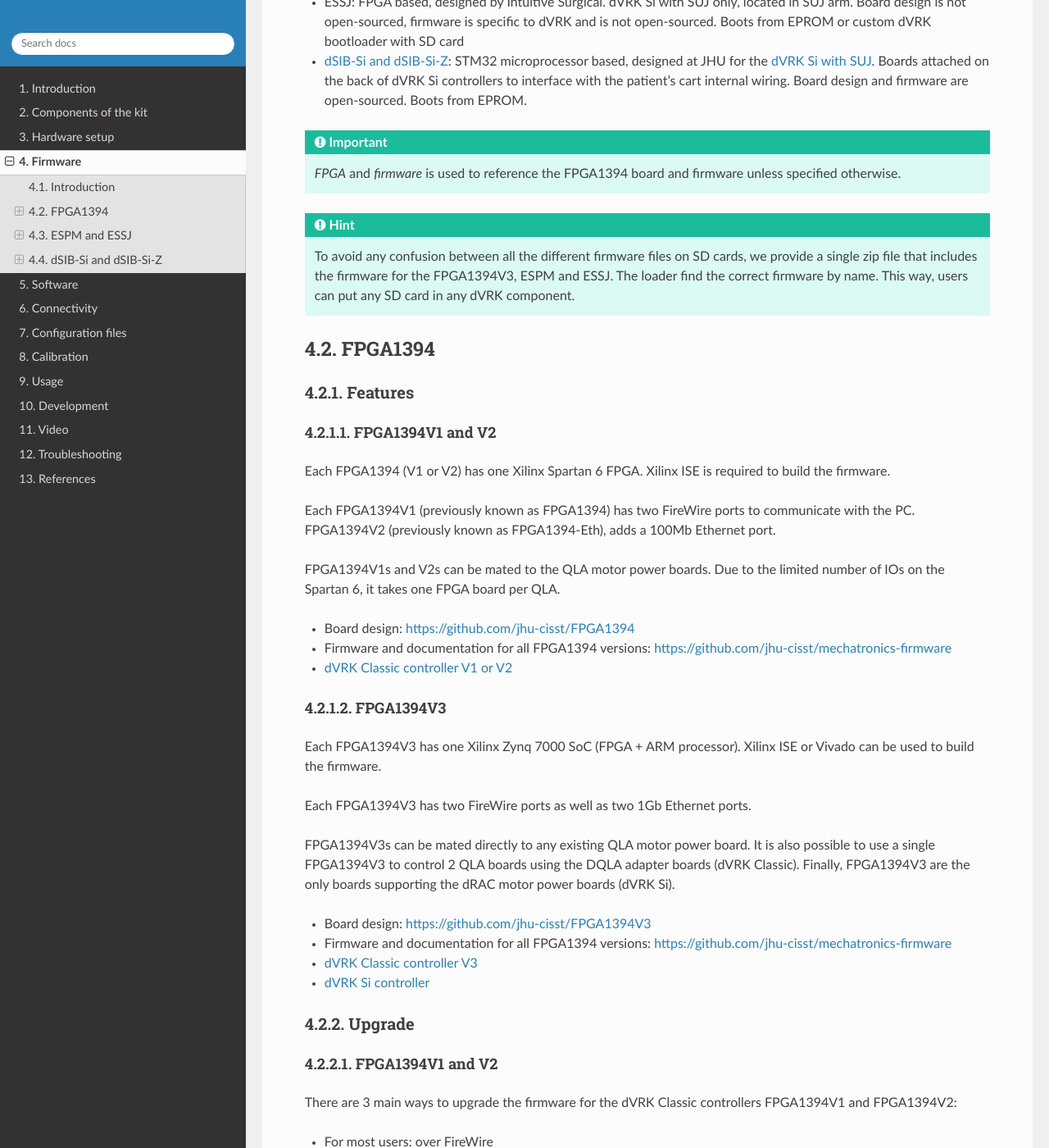
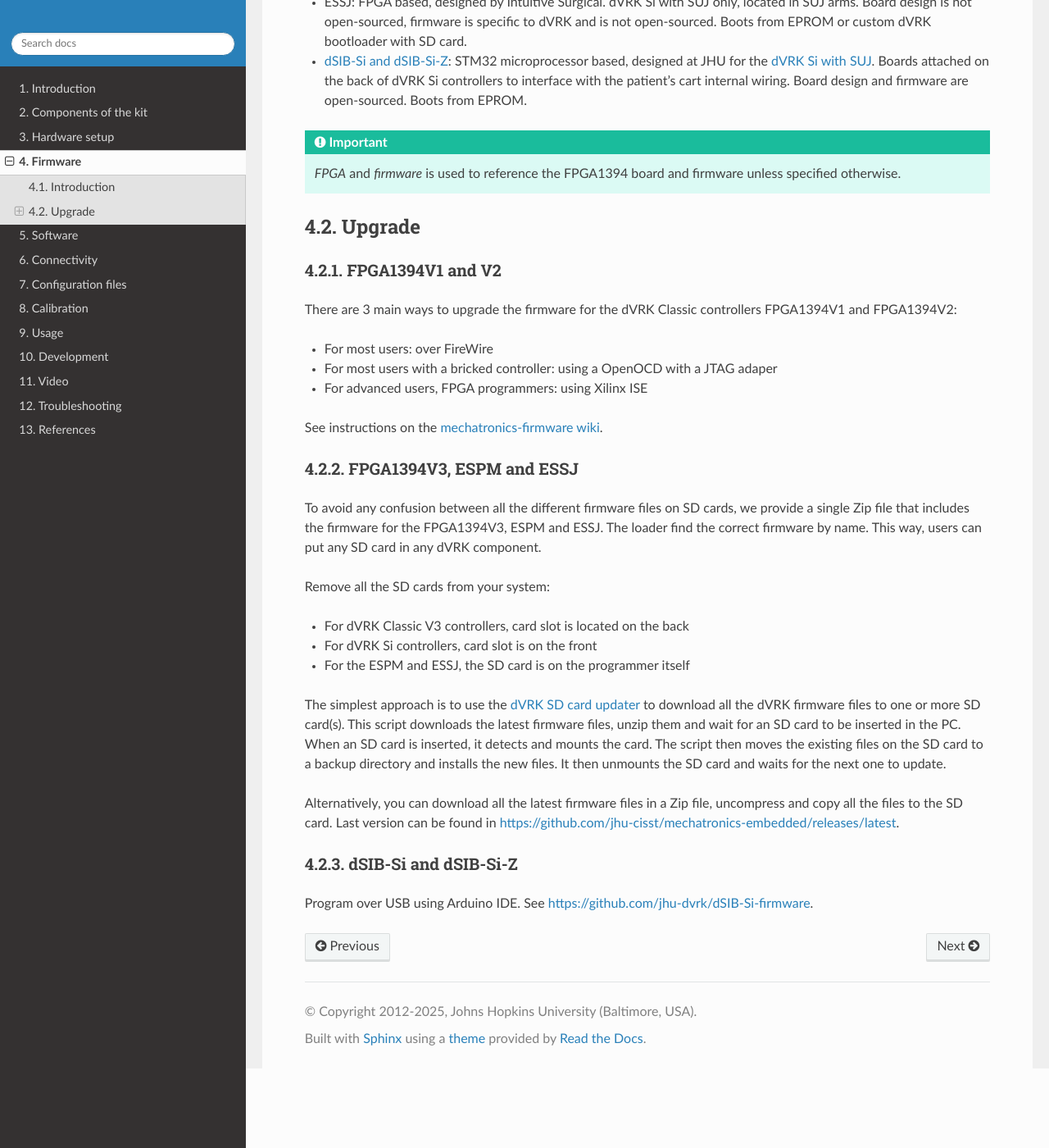
Before and after one commit to jhu-dvrk/dvrk-readthedocs, a Sphinx documentation site: the page built from docs/pages/firmware.rst, in a window 1280 px wide and 1400 px high, scrolled down 542 px. Shown: the whole window at 82% size. Built offline with Sphinx 7.4.7 and the Read the Docs theme 3.1.0, drawn with Linux system fonts in a browser that asks for light colours; the version number could not be read and is left out; some of the changed text lies outside the part shown.

Commit message:
removed redundant info from firmware page

```diff
--- a/docs/pages/firmware.rst
+++ b/docs/pages/firmware.rst
@@ -26,9 +26,9 @@ There are a few boards with embedded firmware used for the dVRK, either Classic
   with SD card.
 
 * ESSJ: FPGA based, designed by Intuitive Surgical. dVRK Si with SUJ only,
-  located in SUJ arm. Board design is not open-sourced, firmware is specific to
+  located in SUJ arms. Board design is not open-sourced, firmware is specific to
   dVRK and is not open-sourced.  Boots from EPROM or custom dVRK bootloader
-  with SD card
+  with SD card.
 
 * :ref:`dSIB-Si and dSIB-Si-Z <dsib-si-setup>`: STM32 microprocessor based,
   designed at JHU for the :ref:`dVRK Si with SUJ <setup-si-suj>`.  Boards
@@ -41,59 +41,13 @@ There are a few boards with embedded firmware used for the dVRK, either Classic
    *FPGA* and *firmware* is used to reference the FPGA1394 board and firmware
    unless specified otherwise.
 
-.. hint::
 
-    To avoid any confusion between all the different firmware files on SD
-    cards, we provide a single zip file that includes the firmware for the
-    FPGA1394V3, ESPM and ESSJ. The loader find the correct firmware by name.
-    This way, users can put any SD card in any dVRK component.
+Upgrade
+#######
 
-FPGA1394
-########
-
-Features
-********
 
 FPGA1394V1 and V2
-=================
-
-Each FPGA1394 (V1 or V2) has one Xilinx Spartan 6 FPGA.  Xilinx ISE is required
-to build the firmware.
-
-Each FPGA1394V1 (previously known as FPGA1394) has two FireWire ports to
-communicate with the PC. FPGA1394V2 (previously known as FPGA1394-Eth), adds a
-100Mb Ethernet port.
-
-FPGA1394V1s and V2s can be mated to the QLA motor power boards. Due to the
-limited number of IOs on the Spartan 6, it takes one FPGA board per QLA.
-
-* Board design: https://github.com/jhu-cisst/FPGA1394
-* Firmware and documentation for all FPGA1394 versions: https://github.com/jhu-cisst/mechatronics-firmware
-* :ref:`dVRK Classic controller V1 or V2 <classic-internal-v12>`
-
-FPGA1394V3
-==========
-
-Each FPGA1394V3 has one Xilinx Zynq 7000 SoC (FPGA + ARM processor).  Xilinx ISE
-or Vivado can be used to build the firmware.
-
-Each FPGA1394V3 has two FireWire ports as well as two 1Gb Ethernet ports.
-
-FPGA1394V3s can be mated directly to any existing QLA motor power board.  It is
-also possible to use a single FPGA1394V3 to control 2 QLA boards using the DQLA
-adapter boards (dVRK Classic). Finally, FPGA1394V3 are the only boards
-supporting the dRAC motor power boards (dVRK Si).
-
-* Board design: https://github.com/jhu-cisst/FPGA1394V3
-* Firmware and documentation for all FPGA1394 versions: https://github.com/jhu-cisst/mechatronics-firmware
-* :ref:`dVRK Classic controller V3 <classic-internal-v3>`
-* :ref:`dVRK Si controller <si-internal>`
-
-Upgrade
-*******
-
-FPGA1394V1 and V2
-=================
+*****************
 
 There are 3 main ways to upgrade the firmware for the dVRK Classic controllers FPGA1394V1 and FPGA1394V2:
 
@@ -101,54 +55,38 @@ There are 3 main ways to upgrade the firmware for the dVRK Classic controllers F
 * For most users with a bricked controller: using a OpenOCD with a JTAG adaper
 * For advanced users, FPGA programmers: using Xilinx ISE
 
-FireWire
---------
+See instructions on the `mechatronics-firmware wiki
+<https://github.com/jhu-cisst/mechatronics-firmware/wiki/FPGA-Program>`_.
 
-todo: pgm1394 and pgm1394multi.sh
 
-More details can be found on https://github.com/jhu-cisst/mechatronics-firmware/wiki/FPGA-Program.
+FPGA1394V3, ESPM and ESSJ
+*************************
 
-OpenOCD and JTAG
-----------------
+To avoid any confusion between all the different firmware files on SD cards, we
+provide a single Zip file that includes the firmware for the FPGA1394V3, ESPM
+and ESSJ. The loader find the correct firmware by name. This way, users can put
+any SD card in any dVRK component.
 
-todo: document or link to new repo
+Remove all the SD cards from your system:
 
-Xilinx ISE
-----------
+* For dVRK Classic V3 controllers, card slot is located on the back
+* For dVRK Si controllers, card slot is on the front
+* For the ESPM and ESSJ, the SD card is on the programmer itself
 
-The process is described in https://github.com/jhu-cisst/mechatronics-firmware.
+The simplest approach is to use the :ref:`dVRK SD card updater
+<sd-card-updater>` to download all the dVRK firmware files to one or more SD
+card(s). This script downloads the latest firmware files, unzip them and wait
+for an SD card to be inserted in the PC.  When an SD card is inserted, it
+detects and mounts the card.  The script then moves the existing files on the SD card to a
+backup directory and installs the new files. It then unmounts the SD card and waits
+for the next one to update.
 
-FPGA1394V3
-==========
+Alternatively, you can download all the latest firmware files in a Zip file,
+uncompress and copy all the files to the SD card. Last version can be found in
+https://github.com/jhu-cisst/mechatronics-embedded/releases/latest.
 
-Update the SD card in the controller (thin slot on the front).  The simplest
-approach is to remove the card and then use the :ref:`dVRK SD card updater
-<sd-card-updater>` to download all the dVRK firmwares to one or more SD card(s).
-
-Last version can be found in https://github.com/jhu-cisst/mechatronics-embedded/releases/latest
-
-ESPM and ESSJ
-#############
-
-Upgrade
-*******
-
-Update the SD card in the boot loader.  The simplest approach is to remove the
-card and then use the :ref:`dVRK SD card updater <sd-card-updater>` to download
-all the dVRK firmware to one or more SD card(s).
-
-Last version can be found in https://github.com/jhu-cisst/mechatronics-embedded/releases/latest
 
 dSIB-Si and dSIB-Si-Z
-#####################
+*********************
 
-Features
-********
-
-* Board design: https://github.com/jhu-dvrk/dSIB-Si-pcba
-* Firmware: https://github.com/jhu-dvrk/dSIB-Si-firmware
-
-Upgrade
-*******
-
-Program over USB using Arduino IDE.
+Program over USB using Arduino IDE.  See https://github.com/jhu-dvrk/dSIB-Si-firmware.
```
